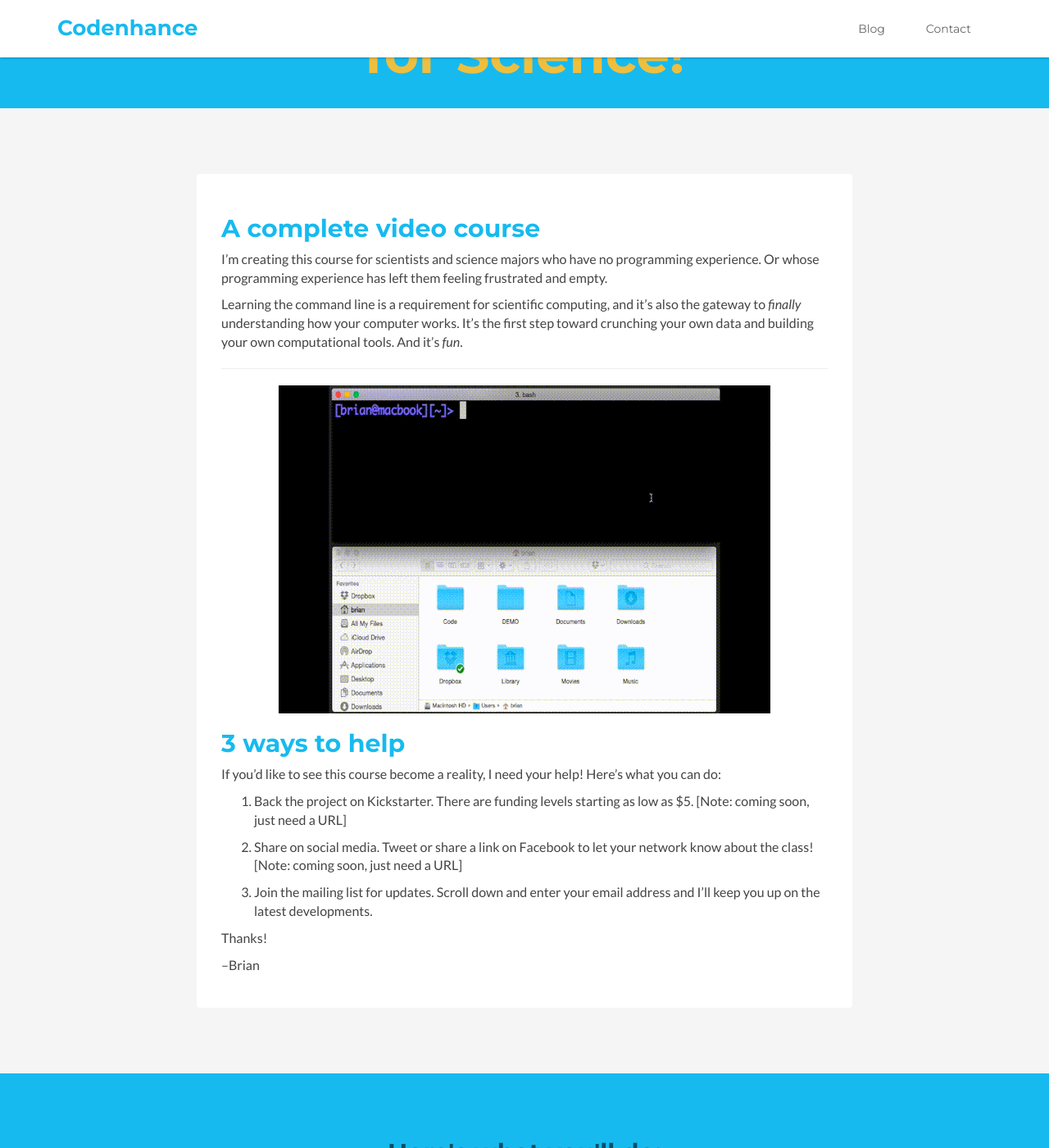
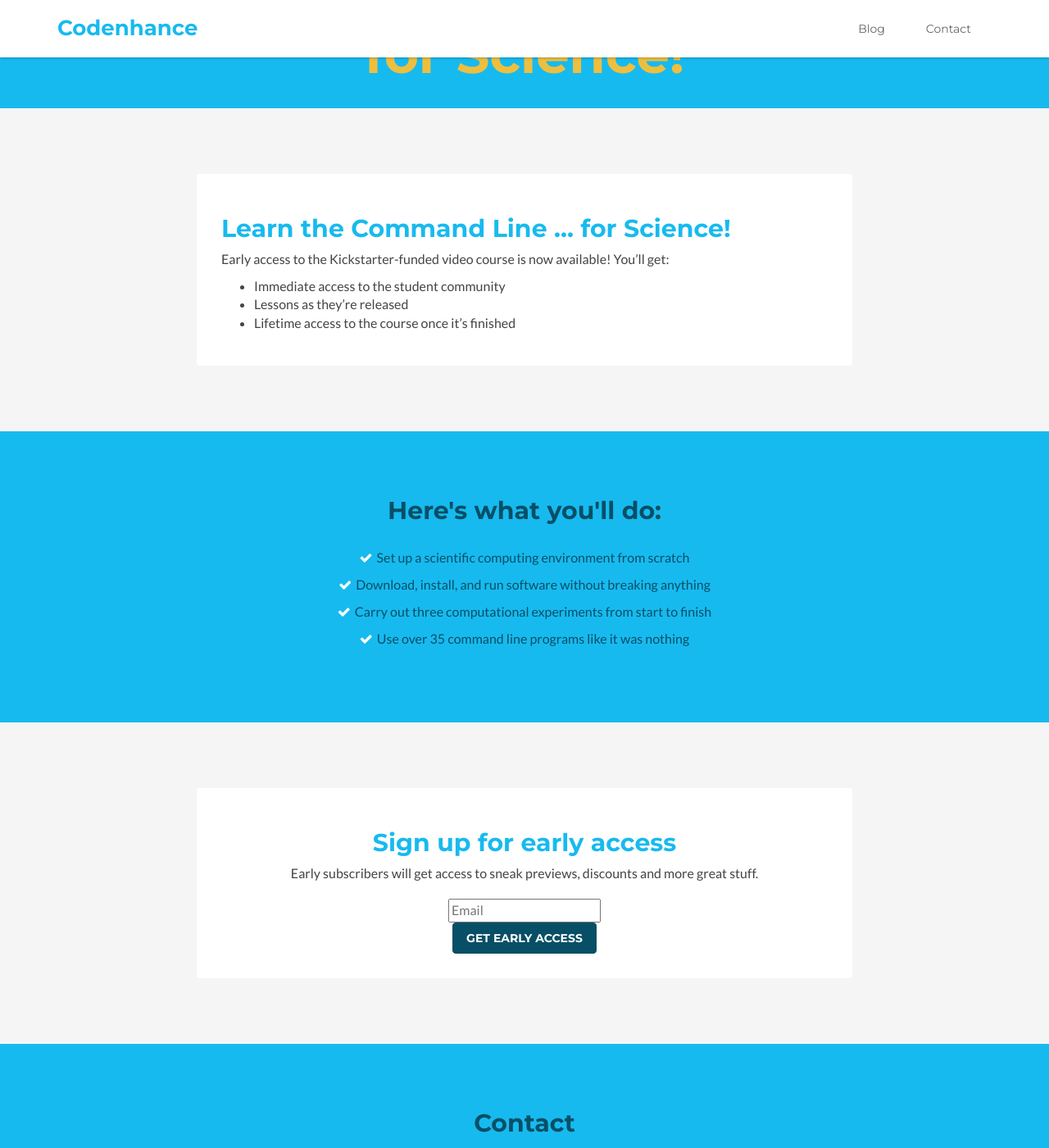
Before and after one commit to Codenhance/codenhance.github.io, a Jekyll site: the page built from learn-the-command-line-for-science/index.md, in a window 1280 px wide and 1400 px high, scrolled down 199 px. Shown: the whole window at 82% size. Built offline with Jekyll 4.4.1, drawn with Linux system fonts in a browser that asks for light colours; a script that is not in the unit is left out; comment, search, counter and statistics services are not loaded.

Commit message:
add shopify button to learn the command line page

```diff
--- a/learn-the-command-line-for-science/index.md
+++ b/learn-the-command-line-for-science/index.md
@@ -5,27 +5,16 @@
 date:   2015-09-22 15:12:07
 ---
 
-## A complete video course
+## Learn the Command Line ... for Science!
 
-I'm creating this course for scientists and science majors who have no programming experience. Or whose programming experience has left them feeling frustrated and empty.
+Early access to the Kickstarter-funded video course is now available! You'll get:
 
-Learning the command line is a requirement for scientific computing, and it's also the gateway to *finally* understanding how your computer works. It's the first step toward crunching your own data and building your own computational tools. And it's _fun_.
+- Immediate access to the student community
+- Lessons as they're released
+- Lifetime access to the course once it's finished
 
-<hr />
-
-<div class="text-center">
-<img src="/assets/cli_gui_demo.gif" alt="Animated gif of a command line interface demo"></div>
-
-## 3 ways to help
-
-If you'd like to see this course become a reality, I need your help! Here's what you can do:
-
-1. Back the project on Kickstarter. There are funding levels starting as low as $5. [Note: coming soon, just need a URL]
-
-2. Share on social media. Tweet or share a link on Facebook to let your network know about the class! [Note: coming soon, just need a URL]
-
-3. Join the mailing list for updates. Scroll down and enter your email address and I'll keep you up on the latest developments.
-
-Thanks!
-
---Brian
+<div data-embed_type="product" data-shop="learn-the-command-line-for-science.myshopify.com" data-product_name="Learn the Command Line ... for Science! Video Course" data-product_handle="learn-the-command-line-for-science-video-course" data-has_image="true" data-display_size="compact" data-redirect_to="checkout" data-buy_button_text="Early Access" data-buy_button_out_of_stock_text="Out of Stock" data-buy_button_product_unavailable_text="Unavailable" data-button_background_color="17baef" data-button_text_color="ffffff" data-product_modal="false" data-product_title_color="000000" data-next_page_button_text="Next page"></div>
+<script type="text/javascript">
+document.getElementById('ShopifyEmbedScript') || document.write('<script type="text/javascript" src="https://widgets.shopifyapps.com/assets/widgets/embed/client.js" id="ShopifyEmbedScript"><\/script>');
+</script>
+<noscript><a href="https://learn-the-command-line-for-science.myshopify.com/cart/14587115911:1" target="_blank">Buy Learn the Command Line ... for Science! Video Course</a></noscript>
```
